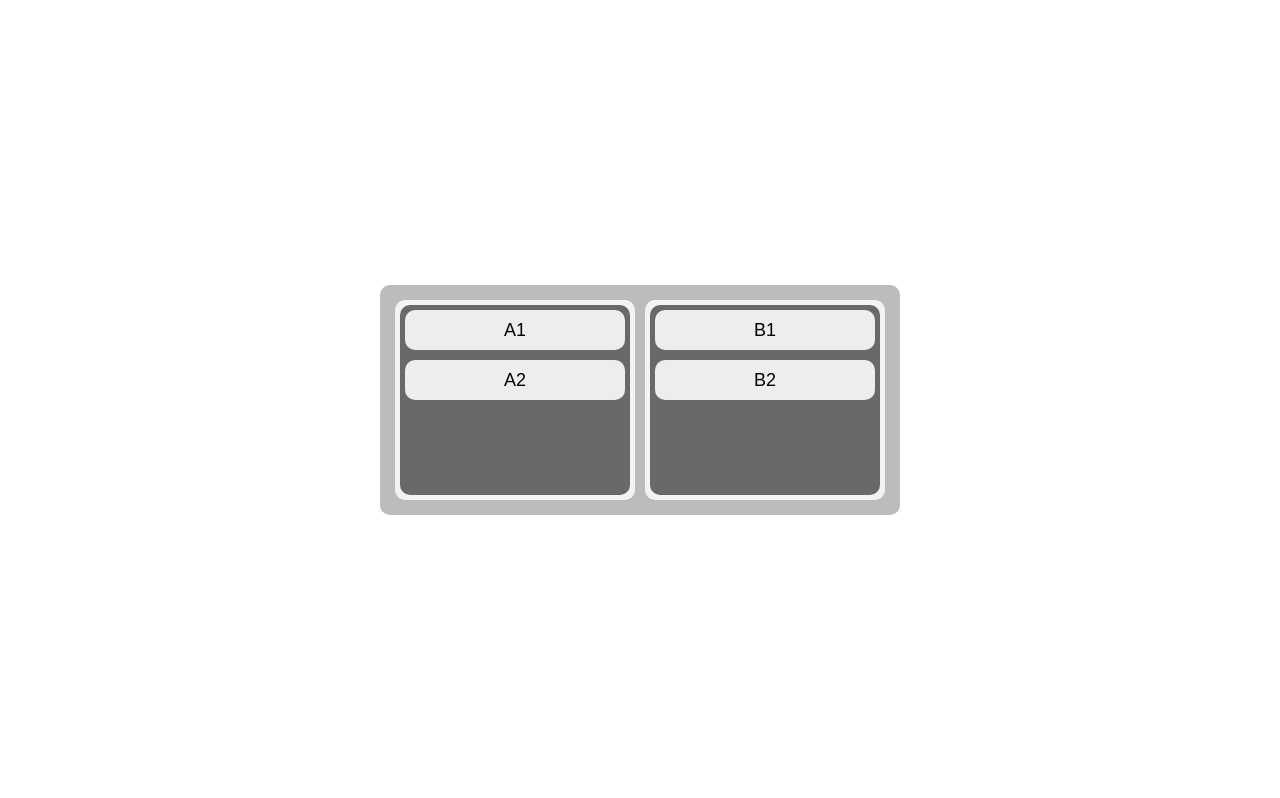
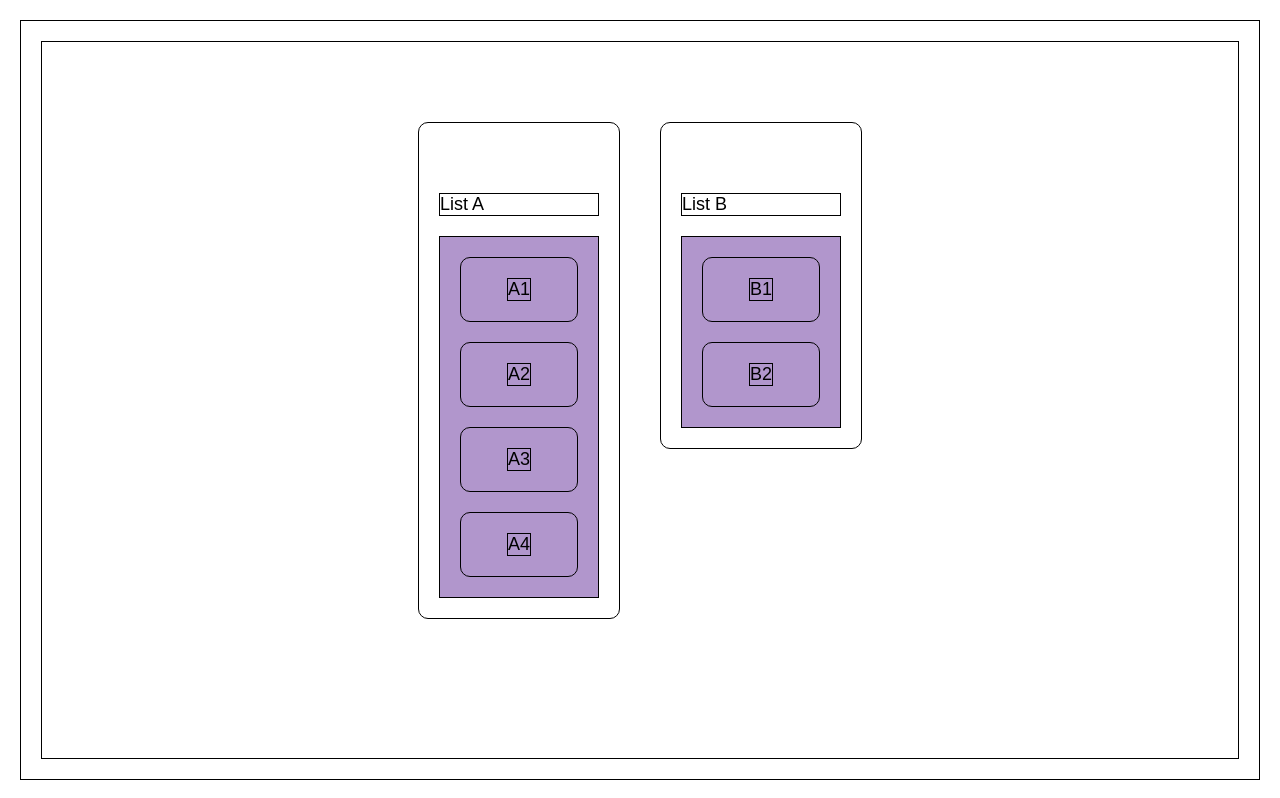
Before and after one commit to maninder56/Planner-Web-App, a Next.js app in the folder front-end/: page /practice in a window 1280 px wide. Built offline with nearby package versions, Linux system fonts and the light colour scheme.

Commit message:
list has been split into multiple componnet

```diff
--- a/front-end/src/app/globals.css
+++ b/front-end/src/app/globals.css
@@ -199,114 +199,56 @@ body {
 
 /* temporary styles for practice */
 
+.dndWrapper * {
+  border: solid 1px black;
+  margin: 20px;
+}
+
 .dndWrapper {
   width: 100%;
   height: 100%;
   display: flex;
-  justify-content: center;
-  align-items: center;
 }
 
-.outerColumnContainer {
-  /* flex: 1 1 auto; */
 
-  min-width: 500px;
-  min-height: 120px;
+.dndContext {
+  flex: 1 1 auto;
+  /* margin-top: 10vh; */
+  display: flex;
+}
 
-  background-color: rgb(188, 188, 188);
-  /* border: solid 1px black; */
-  border-radius: 10px;
-
+.outerListSortableContext {
+  flex: 1 1 auto;
   display: flex;
   justify-content: center;
-
-  padding: 10px;
+  align-items: start;
 }
 
-.outerColumn {
+.outerListSortableItem {
   flex: 1 1 auto;
-  min-width: 150px;
-  min-height: 200px;
-  background-color: rgb(243, 243, 243);
+  margin-top: 10vh;
+  max-width: 200px;
   border-radius: 10px;
-  margin: 5px;
-  display: flex;
-  justify-content: center;
+  padding-top: 50px;
 }
 
-.innerListContainer {
-  flex: 1 1 auto;
-  background-color: rgb(105, 105, 105);
-  margin: 5px;
-  border-radius: 10px;
-  display: flex;
-  flex-direction: column;
+.outerListSortableItem:hover {
+  cursor: grab;
 }
 
-.sortableItem {
-  min-height: 40px;
-  margin: 5px;
-  background-color: rgb(237, 237, 237);
-  border-radius: 10px;
-  display: flex;
-  justify-content: center;
-  align-items: center;
-}
-
-.outerColumn:hover {
-  cursor: grab;
-}
-.outerColumn:active {
+.outerListSortableItem:active {
   cursor: grabbing;
 }
 
 
-.droppable {
-  flex: 1 1 auto;
-  border: solid 1px black;
-  border-radius: 10px;
-  background-color: rgb(241, 241, 241);
+.innerListSortableContext {
+  background-color: rgb(177, 150, 204);
+}
+
+.innerListSortableItem {
   min-width: 100px;
   min-height: 50px;
   display: flex;
-  flex-direction: column;
-  padding: 5px;
-  margin: 10px;
+  justify-content: center;
+  border-radius: 10px;
 }
-
-.droppable.overDroppable {
-  background-color: rgb(223, 178, 178);
-}
-
-
-.draggable {
-  margin: 5px;
-  min-width: inherit;
-  min-height: inherit;
-  background-color: #7fdf76;
-  border: solid 1px black;
-  border-radius: 10px;
-  display: flex;
-  justify-content: center;
-  align-items: center;
-}
-
-
-.listContainer {
-  flex: 1 1 auto;
-  margin: 10px;
-  border: solid 1px black;
-  border-radius: 10px;
-  min-width: 100px;
-  min-height: 120px;
-  background-color: rgb(192, 192, 192);
-  display: flex;
-}
-
-.draggable:hover{
-  cursor: grab;
-}
-
-.draggable:active {
-  cursor: grabbing;
-}
--- /dev/null
+++ b/front-end/src/app/practice/components/innerList.tsx
@@ -0,0 +1,27 @@
+'use client'
+
+import { UniqueIdentifier } from '@dnd-kit/core';
+import { SortableContext, verticalListSortingStrategy } from '@dnd-kit/sortable';
+import InnerListSortableItem from './innerListSortableItem';
+
+
+export default function InnerList({
+    list,
+}: {
+    list: { id: UniqueIdentifier }[];
+}) {
+    return (
+        <div className='innerListSortableContext'>
+            <SortableContext
+                items={list}
+                strategy={verticalListSortingStrategy}
+            >
+                {
+                    list.map(l => (
+                        <InnerListSortableItem id={l.id} key={l.id} />
+                    ))
+                }
+            </SortableContext>
+        </div>
+    );
+}
--- /dev/null
+++ b/front-end/src/app/practice/components/innerListSortableItem.tsx
@@ -0,0 +1,24 @@
+'use client'
+
+import { UniqueIdentifier } from '@dnd-kit/core';
+import { useSortable } from '@dnd-kit/sortable';
+import {CSS} from '@dnd-kit/utilities';
+
+
+export default function InnerListSortableItem({
+    id,
+}: {
+    id: UniqueIdentifier;
+}) {
+    const { attributes, listeners, setNodeRef, transform, transition } = useSortable({ id: id});
+
+    return (
+        <div className='innerListSortableItem' ref={setNodeRef} {...attributes} {...listeners} style={{
+            transform: CSS.Transform.toString(transform),
+            transition,
+        }}
+        >
+            <span>{id}</span>
+        </div>
+    );
+}
--- /dev/null
+++ b/front-end/src/app/practice/components/outerList.tsx
@@ -0,0 +1,27 @@
+'use client'
+
+import { horizontalListSortingStrategy, SortableContext, verticalListSortingStrategy } from '@dnd-kit/sortable';
+import { DndOuterList } from '../page';
+import OuterListSortableItem from './outerListSortableItem';
+
+
+export default function OuterList({
+    outerList,
+}: {
+    outerList: DndOuterList[];
+}) {
+    return (
+        <div className='outerListSortableContext'>
+            <SortableContext
+                items={outerList}
+                strategy={horizontalListSortingStrategy}
+            >
+                {
+                    outerList.map(ol => (
+                        <OuterListSortableItem id={ol.id} key={ol.id} name={ol.name} data={ol.data}/>
+                    ))
+                }
+            </SortableContext>
+        </div>
+    );
+}
--- /dev/null
+++ b/front-end/src/app/practice/components/outerListSortableItem.tsx
@@ -0,0 +1,29 @@
+'use client'
+
+import { UniqueIdentifier } from '@dnd-kit/core';
+import { useSortable } from '@dnd-kit/sortable';
+import {CSS} from '@dnd-kit/utilities';
+import InnerList from './innerList';
+
+export default function OuterListSortableItem({
+    id,
+    name,
+    data,
+}: {
+    id: UniqueIdentifier;
+    name: string;
+    data: { id: UniqueIdentifier }[];
+}) {
+    const { attributes, listeners, setNodeRef, transform, transition } = useSortable({ id: id});
+
+    return (
+        <div className='outerListSortableItem' ref={setNodeRef} {...attributes} {...listeners} style={{
+            transform: CSS.Transform.toString(transform),
+            transition,
+        }}
+        >
+            <header>{name}</header>
+            <InnerList list={data} />
+        </div>
+    );
+}
--- a/front-end/src/app/practice/page.tsx
+++ b/front-end/src/app/practice/page.tsx
@@ -1,12 +1,22 @@
 'use client'
 
-import { closestCenter, DndContext, DragEndEvent, KeyboardSensor, PointerSensor, UniqueIdentifier, useSensor, useSensors } from '@dnd-kit/core';
+import { closestCenter, closestCorners, DndContext, DragEndEvent, KeyboardSensor, PointerSensor, UniqueIdentifier, useSensor, useSensors } from '@dnd-kit/core';
 import { act, useState } from 'react';
 import Droppable from './components/droppable';
 import Draggable from './components/draggable';
 import { arrayMove, horizontalListSortingStrategy, SortableContext, sortableKeyboardCoordinates, verticalListSortingStrategy } from '@dnd-kit/sortable';
 import SortableItem from './components/sortableItem';
 import OuterColumn from './components/outerColumn';
+import OuterList from './components/outerList';
+
+
+export interface DndOuterList {
+    id: UniqueIdentifier,
+    name: string,
+    data: {
+        id: UniqueIdentifier,
+    }[]
+};
 
 export default function Practice() {
 
@@ -17,33 +27,99 @@ export default function Practice() {
         })
     );
 
-    const [dndArray, setDndArray] = useState<{
-        id: UniqueIdentifier,
-        data: {
-            id: UniqueIdentifier,
-        }[]
-    }[]>([
-        { id: 'A', data: [{ id: 'A1'}, { id: 'A2' }]},
-        { id: 'B', data: [{ id: 'B1'}, { id: 'B2' }]},
+    const [dndArray, setDndArray] = useState<DndOuterList[]>([
+        { id: 'A', name: 'List A', data: [{ id: 'A1'}, { id: 'A2' }, { id: 'A3' }, { id: 'A4' }]},
+        { id: 'B', name: 'List B', data: [{ id: 'B1'}, { id: 'B2' }]},
     ]);
+
+
 
 
     function handleDragEnd(event: DragEndEvent) {
         const {active, over} = event;
+        console.log(`Active: ${active.id}, Over: ${over?.id}`);
+
+        if (active.id === over?.id || over?.id === undefined) {
+            return;
+        }
+
+        const newArray = [...dndArray];
+
+        const outerOldIndex = dndArray.findIndex(i => i.id === active.id);
+        const outerNewIndex = dndArray.findIndex(i => i.id === over.id);
+
+        if (outerOldIndex !== -1 && outerNewIndex !== -1) { // check if outer list has been changed
+            setDndArray(array => arrayMove(array, outerOldIndex, outerNewIndex));
+            return;
+        }
+
+        function findParentsOfList(activeId: UniqueIdentifier, overId: UniqueIdentifier) {
+            const activeParentId = findParentId(activeId);
+            const overParentId = findParentId(overId);
+            return {activeParentId, overParentId};
+        }
+
+        function findParentId(childId: UniqueIdentifier) {
+            return newArray.find(l => l.data.find(l2 => l2.id === childId))?.id;
+        }
+
+        function findInnerChildIndex(id: UniqueIdentifier, parentId: UniqueIdentifier) {
+            return newArray.find(l => l.id === parentId)?.data.findIndex(i => i.id === id);
+        }
 
 
-        if (active.id !== over?.id) {
-            setDndArray(array => {
-                const oldIndex = dndArray.findIndex(i => i.id === active.id);
-                const newIndex = dndArray.findIndex(i => i.id === over?.id);
+        const {activeParentId, overParentId} = findParentsOfList(active.id, over.id);
 
-                console.log(`oldIndex: ${oldIndex}, newIndex: ${newIndex}`);
-
-                return arrayMove(array, oldIndex, newIndex);
-            })
+        if (activeParentId === undefined || overParentId === undefined) {
+            return;
         }
 
-        console.log(`A: ${active.id}, O: ${over?.id}`);
+        if (activeParentId === overParentId) { // check if parents of inner list are same
+            const oldIndex = findInnerChildIndex(active.id, activeParentId);
+            const newIndex = findInnerChildIndex(over.id, overParentId);
+
+            if (oldIndex === undefined || newIndex === undefined) {
+                return;
+            }
+
+            const childData = newArray.find(i => i.id === activeParentId)?.data;
+
+            if (childData === undefined) {
+                return;
+            }
+
+            const newChildData = arrayMove(childData, oldIndex, newIndex);
+            const parentIndex = newArray.findIndex(l => l.id === activeParentId);
+            newArray[parentIndex].data = newChildData;
+            setDndArray(newArray);
+            return;
+        } else { // if parents are not equal
+            const childData = newArray.find(i => i.id === overParentId)?.data;
+
+            if (childData === undefined) {
+                return;
+            }
+
+            const activeParentIndex = newArray.findIndex(l => l.id === activeParentId);
+            const overParentIndex = newArray.findIndex(l => l.id === overParentId);
+
+            // remove the child from parent
+            newArray[activeParentIndex].data = newArray[activeParentIndex].data.filter(i => i.id !== active.id);
+
+            // Add the child to new parent
+            const oldIndex = newArray[overParentIndex].data.length;
+            const newIndex = findInnerChildIndex(over.id, overParentId);
+            if (newIndex === undefined) {
+                return;
+            }
+
+            const newChildData = arrayMove(childData, oldIndex, newIndex);
+            newArray[overParentIndex].data = newChildData;
+            setDndArray(newArray);
+            return;
+        }
+
+
     }
 
     function handleDragOver(event: DragEndEvent) {
@@ -56,38 +132,14 @@ export default function Practice() {
 
     return (
         <main className='dndWrapper'>
-            <div className='outerColumnContainer'>
+            <div className='dndContext'>
                 <DndContext
                     sensors={sensors}
-                    collisionDetection={closestCenter}
+                    collisionDetection={closestCorners}
                     onDragEnd={handleDragEnd}
                     // onDragOver={handleDragOver}
                 >
-                    <SortableContext
-                        items={dndArray}
-                        strategy={horizontalListSortingStrategy}
-                    >
-                        {
-                            dndArray.map(i => (
-                                <OuterColumn id={i.id} key={i.id}>
-                                    <div className='innerListContainer' key={i.id}>
-                                        <SortableContext
-                                            items={i.data}
-                                            strategy={verticalListSortingStrategy}
-                                        >
-                                            {
-                                                i.data.map(d => (
-                                                    <SortableItem id={d.id} key={d.id}>
-                                                        <span>{d.id}</span>
-                                                    </SortableItem>
-                                                ))
-                                            }
-                                        </SortableContext>
-                                    </div>
-                                </OuterColumn>
-                            ))
-                        }
-                    </SortableContext>
+                    <OuterList outerList={dndArray} />
                 </DndContext>
             </div>
             {/* <div>
```
